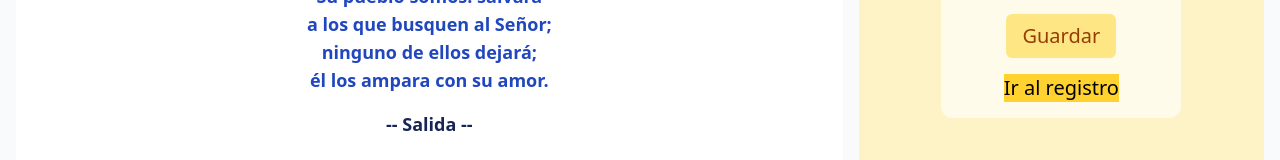
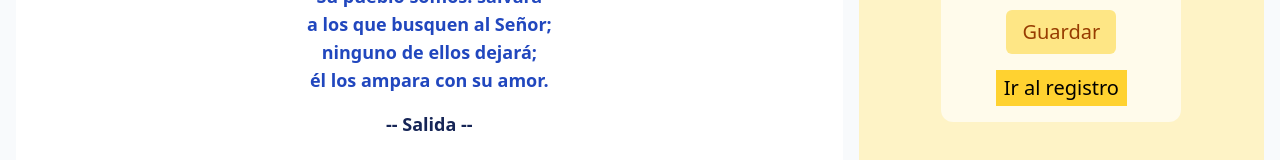
Before and after one commit to Sander20Dev/7d-hymnal-kit, a Next.js app: page /hymn/1/time-marker in a window 1280 px wide. Both pictures are taken after a click on the button "Empezar a marcar". Shown: the part 538-698 px from the top of the page. Built offline with nearby package versions, Linux system fonts and the light colour scheme; a web font is replaced by a local one.

Commit message:
Updating changes

```diff
--- a/app/hymn/[number]/page.tsx
+++ b/app/hymn/[number]/page.tsx
@@ -29,7 +29,7 @@ export default async function HymnPage({
 
       <Link
         target='_blank'
-        href='https://docs.google.com/spreadsheets/d/13Se-F9Bpi-QkfsQw4l2p5Q_PaiZW9mGPjdjoRVDguMQ/edit?usp=sharing'
+        href='https://docs.google.com/spreadsheets/d/1QZOdJLYAYf8_YqKyCNqnL5V1D4SbkBFcyEV_pLvjFVY/edit?usp=sharing'
         className='sm:col-start-3 sm:row-start-2 bg-blue-100 hover:bg-blue-200 flex justify-center items-center text-center p-4 rounded-xl text-xl'>
         {hymn.verseAssociated ?? 'No se tiene el versículo asociado.'}
       </Link>
--- a/app/hymn/[number]/time-marker/ui/time-marker.tsx
+++ b/app/hymn/[number]/time-marker/ui/time-marker.tsx
@@ -126,8 +126,8 @@ export default function TimeMarker({
               Guardar
             </PrimaryButton>
             <Link
-              className='bg-amber-300 hover:bg-amber-400'
-              href='https://docs.google.com/spreadsheets/d/1QZOdJLYAYf8_YqKyCNqnL5V1D4SbkBFcyEV_pLvjFVY/edit?usp=sharing'
+              className='bg-amber-300 hover:bg-amber-400 px-2 py-1'
+              href='https://docs.google.com/spreadsheets/d/13Se-F9Bpi-QkfsQw4l2p5Q_PaiZW9mGPjdjoRVDguMQ/edit?usp=sharing'
               target='_blank'>
               Ir al registro
             </Link>
```
